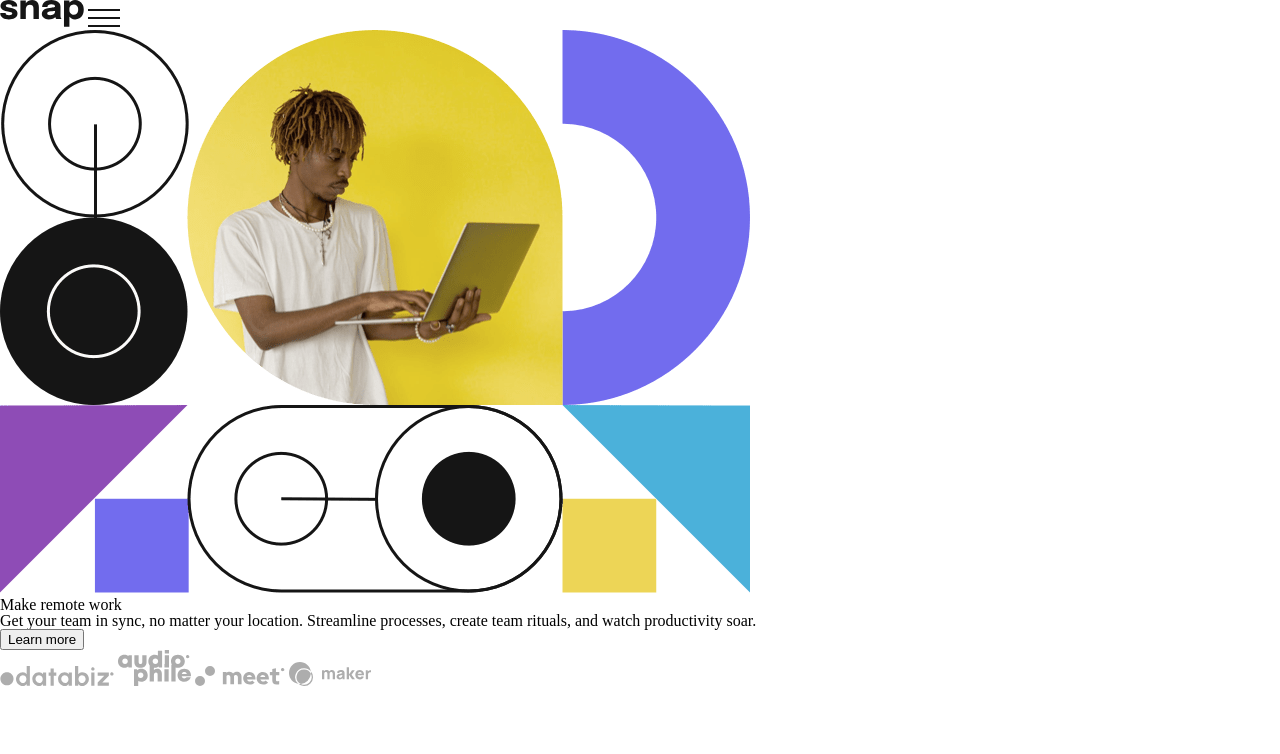
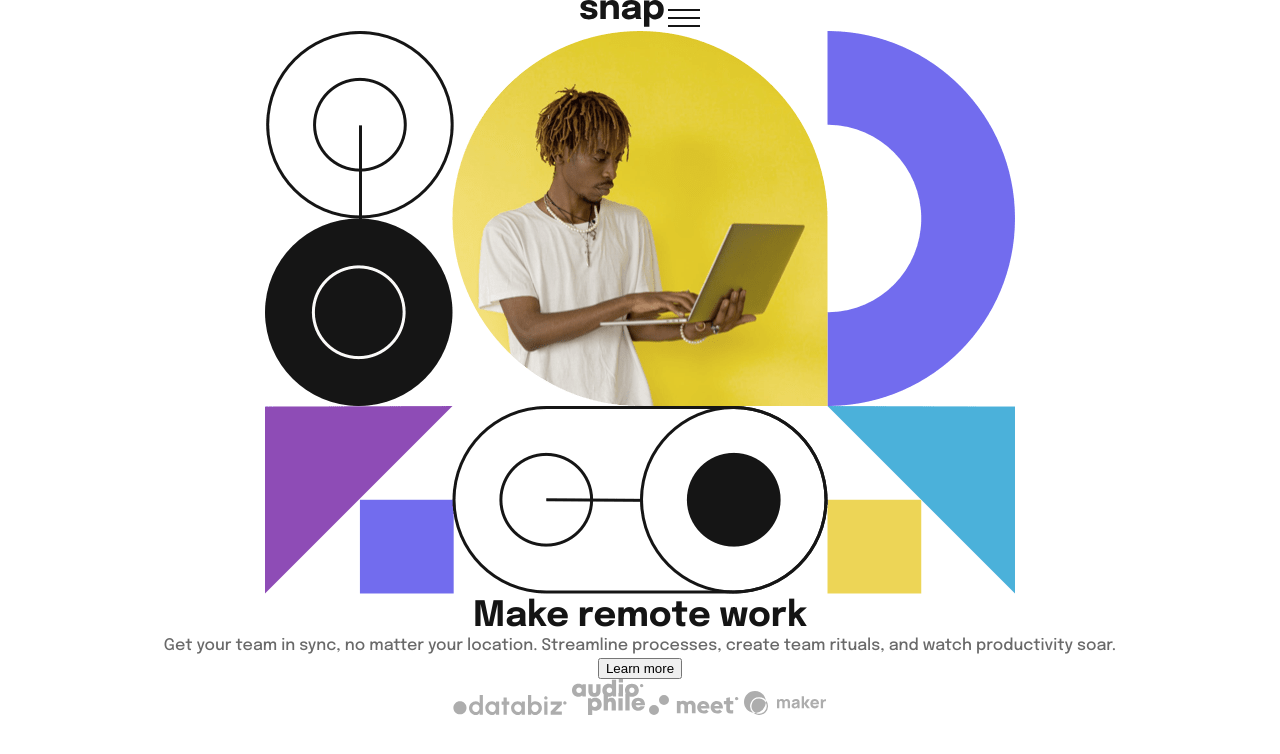
Before and after one commit to nsofianos/snap-intro-section, a website: page public/index.html in a window 1280 px wide. Drawn offline with Linux system fonts and the light colour scheme.

Commit message:
add typography styles

```diff
--- a/public/styles/base/_typography.scss
+++ b/public/styles/base/_typography.scss
@@ -0,0 +1,19 @@
+body {
+  font-size: $fontMedium;
+  font-family: $fontMain;
+  font-weight: $fontWeightLight;
+  color: $neutralClrGrey;
+  text-align: center;
+}
+
+h1 {
+  display: inline;
+  font-weight: $fontWeightBold;
+  color: $neutralClrBlack;
+  font-size: 35px;
+}
+
+p {
+  line-height: 1.5;
+  font-size: $fontSmall;
+}
--- a/public/styles/index.scss
+++ b/public/styles/index.scss
@@ -1,8 +1,10 @@
 @import "./utility/variables";
 @import "./utility/mixins";
 
-@import "./base/_reset";
+@import "./base/reset";
 @import "./base/typography";
 
 @import "./layout/header";
 @import "./layout/sidebar";
+
+@import "./components/buttons";
--- a/public/styles/utility/_variables.scss
+++ b/public/styles/utility/_variables.scss
@@ -2,6 +2,7 @@ $neutralClrWhite: hsl(0, 0%, 98%);
 $neutralClrGrey: hsl(0, 0%, 41%);
 $neutralClrBlack: hsl(0, 0%, 8%);
 
+$fontSmall: 16px;
 $fontMedium: 18px;
 $fontMain: "Epilogue", sans-serif;
 $fontWeightLight: 500;
```
Also changed, not shown: public/styles/components/_buttons.scss (added), public/styles/components/buttons.css (deleted), public/styles/components/buttons.scss (deleted), public/styles/index.css, 2 other files.
